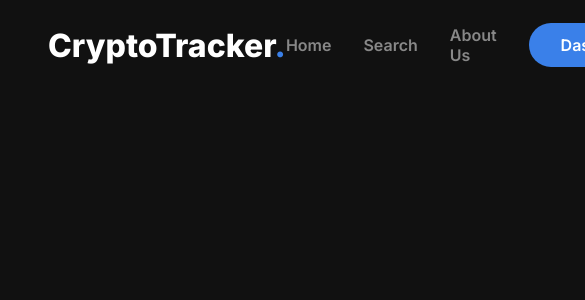
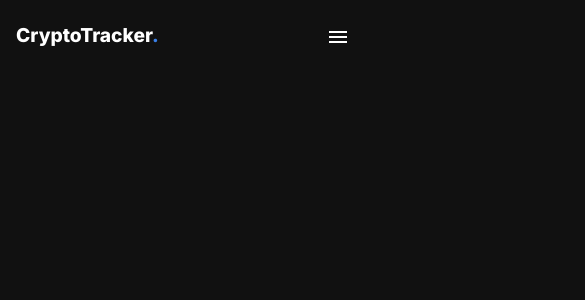
Before and after one commit to Chackojithinps/Crypto-Dashboard, a React (Create React App) app: page / in a window 390 px wide. Shown: the top 300 px of the page, 585 px wide, since content can reach past the window. Built offline with nearby package versions, Linux system fonts and the light colour scheme.

Commit message:
mui and drawer component

```diff
--- a/package.json
+++ b/package.json
@@ -3,6 +3,10 @@
   "version": "0.1.0",
   "private": true,
   "dependencies": {
+    "@emotion/react": "^11.10.4",
+    "@emotion/styled": "^11.10.4",
+    "@mui/icons-material": "^5.10.6",
+    "@mui/material": "^5.10.8",
     "@testing-library/jest-dom": "^5.16.5",
     "@testing-library/react": "^13.4.0",
     "@testing-library/user-event": "^13.5.0",
--- /dev/null
+++ b/src/Components/Header/Drawer.js
@@ -0,0 +1,89 @@
+import * as React from 'react';
+import Box from '@mui/material/Box';
+import Drawer from '@mui/material/Drawer';
+// import Button from '@mui/material/Button';
+import List from '@mui/material/List';
+import Divider from '@mui/material/Divider';
+import ListItem from '@mui/material/ListItem';
+import ListItemButton from '@mui/material/ListItemButton';
+import ListItemIcon from '@mui/material/ListItemIcon';
+import ListItemText from '@mui/material/ListItemText';
+import InboxIcon from '@mui/icons-material/MoveToInbox';
+import MailIcon from '@mui/icons-material/Mail';
+import MenuIcon from '@mui/icons-material/Menu';
+import { IconButton } from '@mui/material';
+import './style.css'
+export default function TemporaryDrawer() {
+  const [state, setState] = React.useState({
+
+    top: false,
+    left: false,
+    bottom: false,
+    right: false,
+  });
+
+  const toggleDrawer = (anchor, open) => (event) => {
+    if (event.type === 'keydown' && (event.key === 'Tab' || event.key === 'Shift')) {
+      return;
+    }
+
+    setState({ ...state, [anchor]: open });
+  };
+
+  const list = (anchor) => (
+    <Box
+      sx={{ width: anchor === 'top' || anchor === 'bottom' ? 'auto' : 250 }}
+      role="presentation"
+      onClick={toggleDrawer(anchor, false)}
+      onKeyDown={toggleDrawer(anchor, false)}
+    >
+      <List>
+        {['Inbox', 'Starred', 'Send email', 'Drafts'].map((text, index) => (
+          <ListItem key={text} disablePadding>
+            <ListItemButton>
+              <ListItemIcon>
+                {index % 2 === 0 ? <InboxIcon /> : <MailIcon />}
+              </ListItemIcon>
+              <ListItemText primary={text} />
+            </ListItemButton>
+          </ListItem>
+        ))}
+      </List>
+      <Divider />
+      <List>
+        {['All mail', 'Trash', 'Spam'].map((text, index) => (
+          <ListItem key={text} disablePadding>
+            <ListItemButton>
+              <ListItemIcon>
+                {index % 2 === 0 ? <InboxIcon /> : <MailIcon />}
+              </ListItemIcon>
+              <ListItemText primary={text} />
+            </ListItemButton>
+          </ListItem>
+        ))}
+      </List>
+    </Box>
+  );
+
+  return (
+    <div>
+      {['right'].map((anchor) => (
+        <React.Fragment key={anchor}>
+        <div className='menu-button'>
+            <IconButton  onClick={toggleDrawer(anchor, true)} >
+                <MenuIcon style={{color:"var(--white)"}}/>
+            </IconButton>
+        </div>
+
+          <Drawer
+            anchor={anchor}
+            open={state[anchor]}
+            onClose={toggleDrawer(anchor, false)}
+          >
+            {list(anchor)}
+          </Drawer>
+        </React.Fragment>
+      ))}
+    </div>
+  );
+}
--- a/src/Components/Header/index.js
+++ b/src/Components/Header/index.js
@@ -1,10 +1,11 @@
+import  Drawer  from './Drawer'
 import React from 'react'
 import Button from '../../Button'
 import './style.css'
 const Header = () => {
   return (
     <div className='navbar'>
-       <h1 className='heading1'>
+       <h1 className='heading'>
           CryptoTracker<span style={{color:"var(--blue)"}}>.</span>
        </h1>
        <div className='links-flex'>
@@ -23,6 +24,9 @@ const Header = () => {
              </p>
           </a>
        </div>
+       <div className="menu-div">
+          <Drawer/>
+        </div>
 
     </div>
   )
--- a/src/Components/Header/style.css
+++ b/src/Components/Header/style.css
@@ -6,7 +6,7 @@
     height: 90px;
     align-items: center;
 }
-.heading1 {
+.heading{
     padding-left: 3rem;
 }
 .links-flex{
@@ -29,3 +29,21 @@ a {
     color: var(--white);
     cursor: pointer;
 }
+.menu-div{
+    display: none;
+    margin-right: 2rem;
+}
+@media only screen and (max-width: 800px) {
+     .links-flex{
+        display: none;
+     }
+     .menu-div{
+        margin-bottom: 1rem;
+        display: block;
+     }
+     .heading{
+        margin-bottom: 2rem;
+        padding-left: 1rem;
+        font-size: 1.2rem;
+     }
+  }
--- a/src/index.css
+++ b/src/index.css
@@ -23,40 +23,3 @@ body {
 }
 
 /* for headings */
-h1 {
-  font-size: 3rem;
-  font-size: 2rem;
-  font-weight: 700;
-  color: var(--white);
-}
-
-/* for sub-headings */
-h2 {
-  /* font-size: 3rem; */
-  font-size: 2rem;
-  font-weight: 500;
-  color: var(--white);
-}
-
-h3 {
-  /* font-size: 2.25rem; */
-  font-size: 1.25rem;
-  font-weight: 500;
-  color: var(--white);
-}
-h4 {
-  font-size: 1.875rem;
-  font-weight: 500;
-}
-h5 {
-  font-size: 1.5rem;
-  font-weight: 400;
-}
-h6 {
-  font-size: 1.125rem;
-  font-weight: 400;
-}
-p {
-  font-size: 1rem;
-  font-weight: 400;
-}
```
Also changed, not shown: 1 other file (tests, documents, lock files or other folders).
